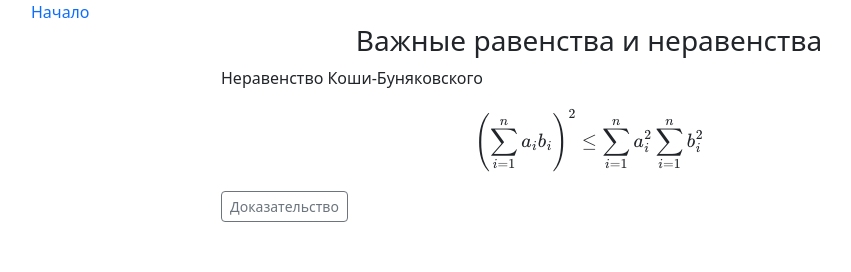
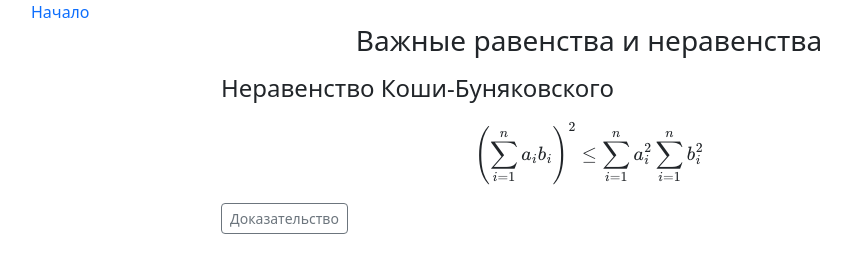
Before and after one commit to avpdiver/avpdiver.github.io, a plain HTML site: page math/inequalities.html in a window 1280 px wide. Shown: the whole page, without its empty margins (51-902 px from the left). Drawn offline with nearby package versions, Linux system fonts and the light colour scheme.

Commit message:
ineq_koshi_bunyakovskiy

```diff
--- a/math/inequalities.html
+++ b/math/inequalities.html
@@ -67,7 +67,7 @@
                 <h3 class="text-center">Важные равенства и неравенства</h3>
                 <p>
 
-                <a name="ineq_koshi_bunyakovskiy">Неравенство Коши-Буняковского</a>
+                <a name="ineq_koshi_bunyakovskiy"><h4>Неравенство Коши-Буняковского</h4></a>
                 <div>
                     $$\left(\sum_{i=1}^{n}{a_ib_i}\right)^2\leq{\sum_{i=1}^{n}{a_i^2}\sum_{i=1}^{n}{b_i^2}}$$
                 </div>
```
